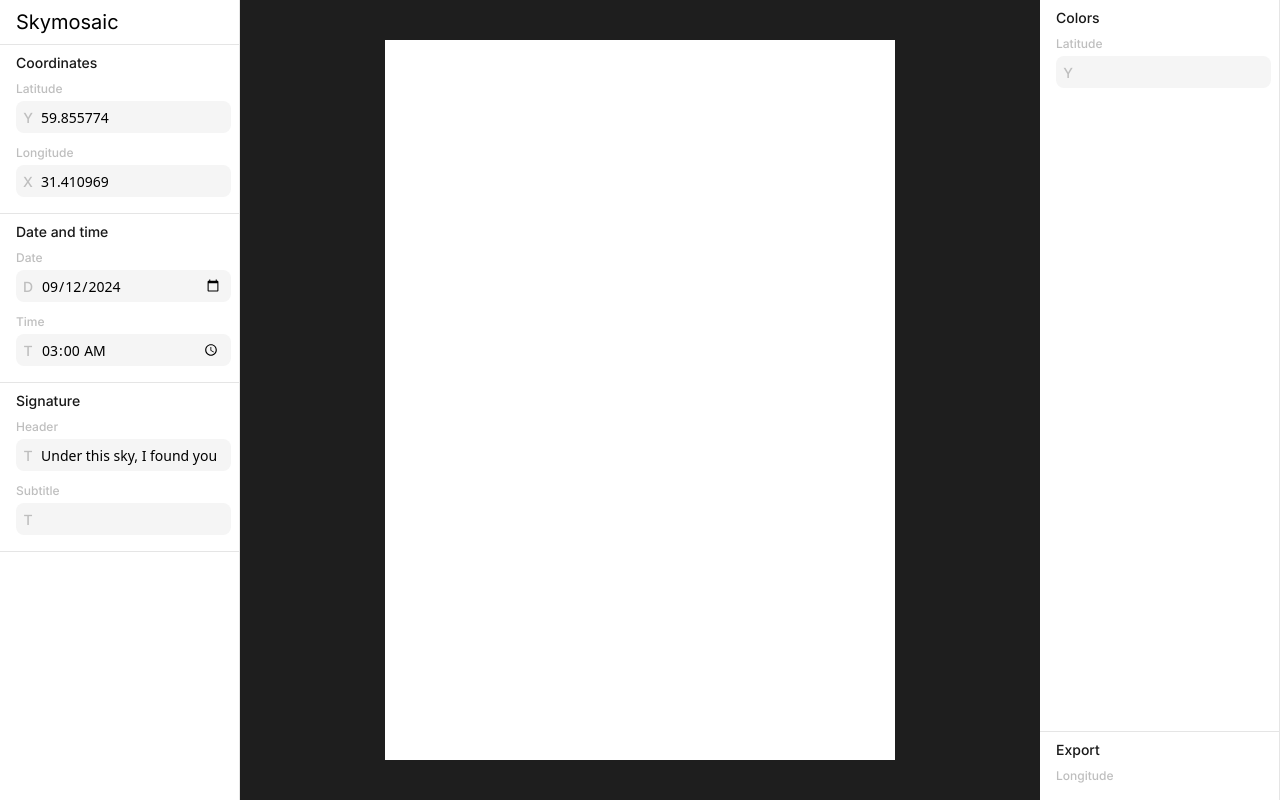
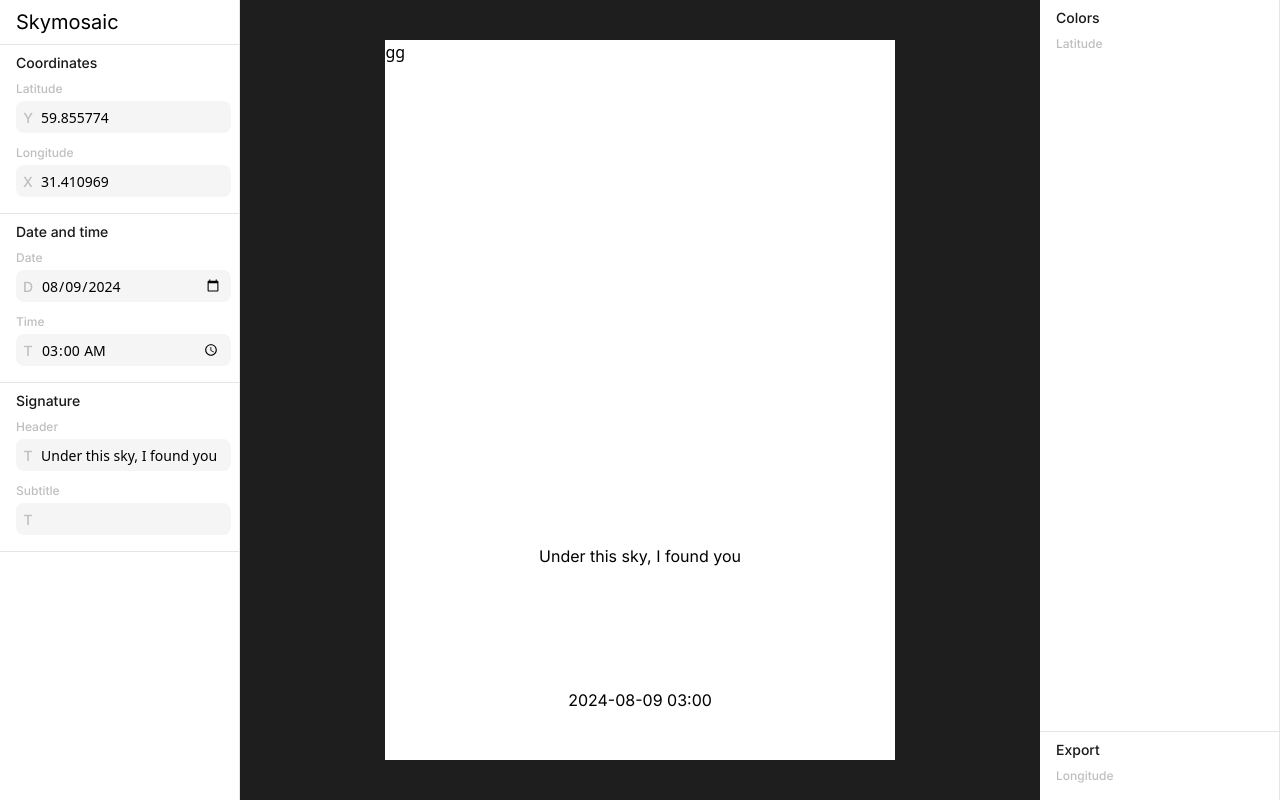
Before and after one commit to nickshiro/skymosaic, a SvelteKit app: page / in a window 1280 px wide. Built offline with nearby package versions, Linux system fonts and the light colour scheme.

Commit message:
Paper try

```diff
--- a/src/shared/context/paper.svelte.ts
+++ b/src/shared/context/paper.svelte.ts
@@ -1,7 +1,7 @@
 import { writable } from 'svelte/store';
 
 const paperContext = writable({
-	date: '2024-09-12',
+	date: '2024-08-09',
 	time: '03:00',
 	latitude: 59.855774,
 	longitude: 31.410969,
--- a/src/shared/ui/text-input/TextInput.svelte
+++ b/src/shared/ui/text-input/TextInput.svelte
@@ -1,4 +1,4 @@
-<script lang="ts">
+<script>
 	let { icon, maxlength, identifier } = $props();
 	import { paperContext } from '@shared/context/paper.svelte';
 </script>
--- a/src/widgets/paper/Paper.svelte
+++ b/src/widgets/paper/Paper.svelte
@@ -1 +1,37 @@
-<div class="box-border h-full bg-white [aspect-ratio:0.7070]"></div>
+<script lang="ts">
+	import { paperContext } from '@shared/context/paper.svelte';
+
+	let context;
+	paperContext.subscribe((value) => {
+		context = value;
+	});
+
+	const getDate = (): string => {
+		const [day, month, year] = $paperContext.date.split('-').map(Number);
+
+		const date = new Date(year, month - 1, day);
+
+		if (isNaN(date.getTime())) {
+			throw new Error("Invalid date string format. Expected format is 'dd-mm-yyyy'.");
+		}
+
+		const options: Intl.DateTimeFormatOptions = {
+			day: '2-digit',
+			month: 'short',
+			year: 'numeric'
+		};
+
+		return date.toLocaleDateString(undefined, options);
+	};
+</script>
+
+<div class="relative box-border h-full select-none bg-white [aspect-ratio:0.7070]">
+	<div>gg</div>
+	<div class="absolute bottom-0 left-0 h-[30%] w-full items-center">
+		<h1 class="font-primary text-center">{$paperContext.header}</h1>
+		<p class="font-primary text-center">{$paperContext.subtitle}</p>
+	</div>
+	<div class="absolute bottom-0 left-0 h-[10%] w-full items-center">
+		<p class="font-primary text-center">{$paperContext.date} {$paperContext.time}</p>
+	</div>
+</div>
--- a/src/widgets/rightbar/RightBar.svelte
+++ b/src/widgets/rightbar/RightBar.svelte
@@ -12,7 +12,7 @@
 		<div class="mb-3">
 			<Header>Colors</Header>
 			<Subtitle>Latitude</Subtitle>
-			<TextInput maxlength={10} icon="Y"></TextInput>
+			<!-- <TextInput maxlength={10} icon="Y"></TextInput> -->
 		</div>
 	</div>
 	<div>
```
